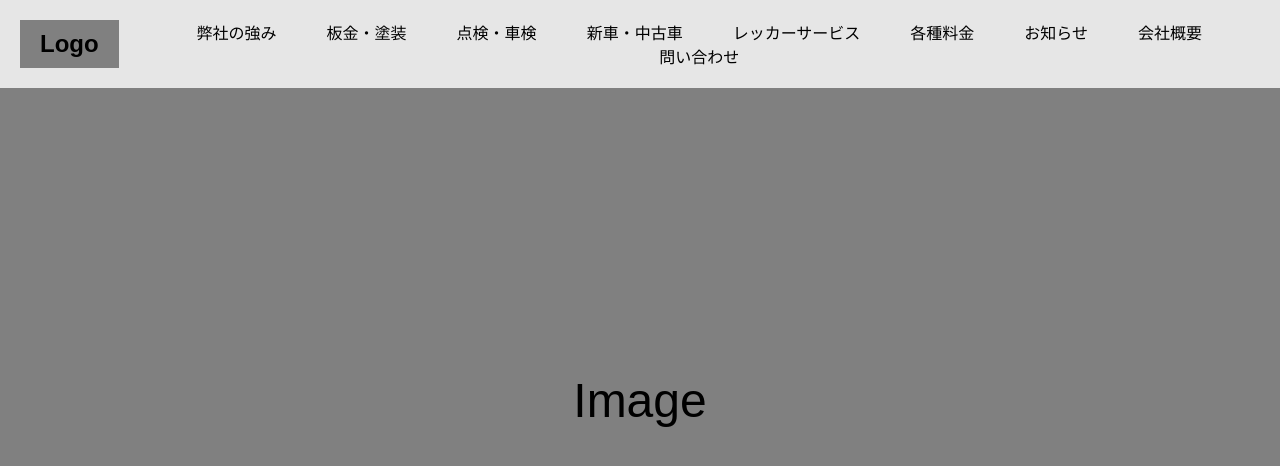
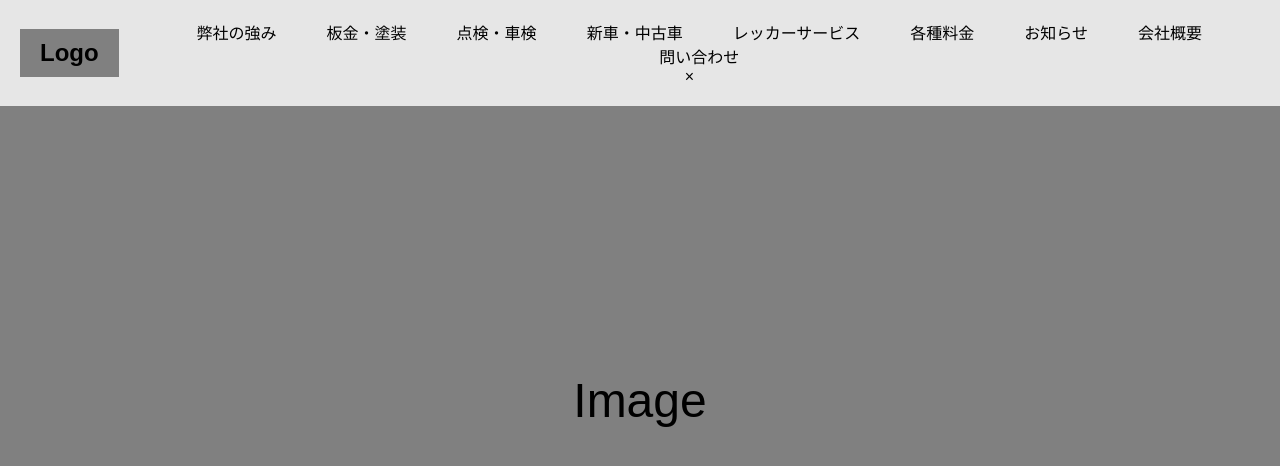
Before and after one commit to Laile005/my-car-center, a plain HTML site: page index.html in a window 1280 px wide. Drawn offline with Linux system fonts and the light colour scheme.

Commit message:
Update index.html

```diff
--- a/index.html
+++ b/index.html
@@ -25,6 +25,9 @@
             <div class="hamburger" id="hamburger">
                 &#9776;
             </div>
+            <div class="close-menu" id="close-menu">
+                &times;
+            </div>
         </nav>
     </header>
     <div class="hero">
```
